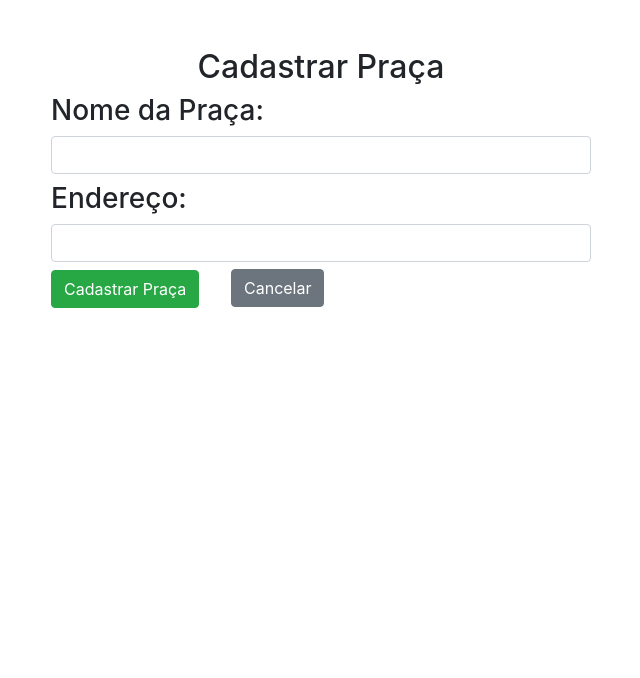
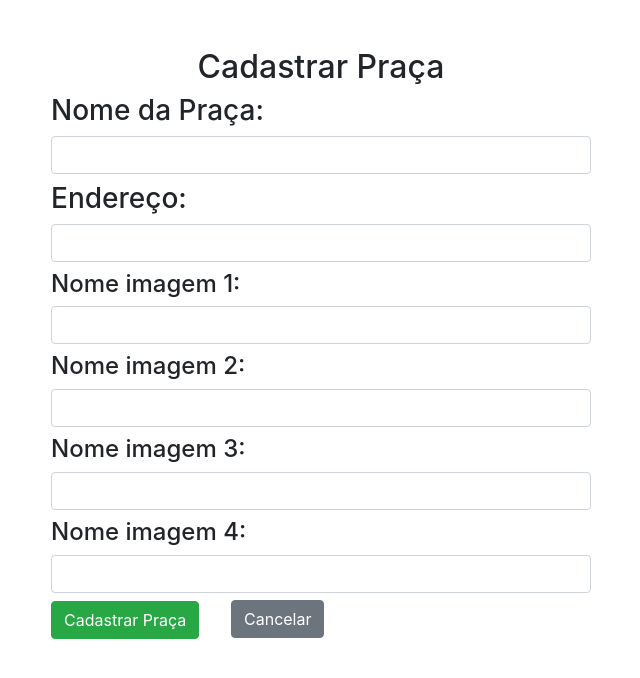
Before and after one commit to proj-int01/app_arborizacao, a Flask app: page /addpraca in a window 1280 px wide. Shown: the top 678 px of the page, without its empty margins (319-959 px from the left). Run offline with Flask 2, Linux system fonts and the light colour scheme; a user stored in the database is signed in; some libraries are stand-ins or nearby versions.

Commit message:
links imagens OK

```diff
--- a/app_arbo/templates/trees/addpraca.html
+++ b/app_arbo/templates/trees/addpraca.html
@@ -13,6 +13,14 @@
                 <input type="text" name="praca" class="form-control">
                 <h3 class="text-nowrap mt-2">Endereço:</h3>
                 <input type="text" name="end" class="form-control">
+                <h4 class="text-nowrap mt-2">Nome imagem 1:</h4>
+                <input type="text" name="image_1" class="form-control">
+                <h4 class="text-nowrap mt-2">Nome imagem 2:</h4>
+                <input type="text" name="image_2" class="form-control">
+                <h4 class="text-nowrap mt-2">Nome imagem 3:</h4>
+                <input type="text" name="image_3" class="form-control">
+                <h4 class="text-nowrap mt-2">Nome imagem 4:</h4>
+                <input type="text" name="image_4" class="form-control">
                 <input type="submit" value="Cadastrar Praça" class="btn btn-success mt-2">
             </form>
             <a href="{{url_for('admin')}}" class="btn btn-secondary" style="margin-top: -67px; margin-left: 180px;">Cancelar</a>
--- a/app_arbo/trees/rotas.py
+++ b/app_arbo/trees/rotas.py
@@ -139,7 +139,11 @@ def addpraca():
     if request.method == "POST":
         getpraca = request.form.get('praca')
         getend = request.form.get('end')
-        praca = Praca(name=getpraca,end=getend)
+        getimage_1 = request.form.get('image_1')
+        getimage_2 = request.form.get('image_2')
+        getimage_3 = request.form.get('image_3')
+        getimage_4 = request.form.get('image_4')
+        praca = Praca(name=getpraca,end=getend,image_1=getimage_1,image_2=getimage_2,image_3=getimage_3,image_4=getimage_4)
         db.session.add(praca)
         db.session.commit()
         flash(f'A Praça {getpraca} foi cadastrada com sucesso', 'success')
@@ -155,9 +159,17 @@ def updatepraca(id):
     updatepraca = Praca.query.get_or_404(id)
     praca = request.form.get('praca')
     end = request.form.get('end')
+    image_1 = request.form.get('image_1')
+    image_2 = request.form.get('image_2')
+    image_3 = request.form.get('image_3')
+    image_4 = request.form.get('image_4')
     if request.method =='POST':
         updatepraca.name = praca
         updatepraca.end = end
+        updatepraca.image_1 = image_1
+        updatepraca.image_2 = image_2
+        updatepraca.image_3 = image_3
+        updatepraca.image_4 = image_4
         flash (f'A Praca foi atualizada com sucesso', 'success')
         db.session.commit()
         return redirect(url_for('pracas'))
```
Also changed, not shown: app_arbo/templates/trees/updatepraca.html (+12 -0 lines), app_arbo/trees/models.py (+6 -1 lines), app_arbo/database.db.
